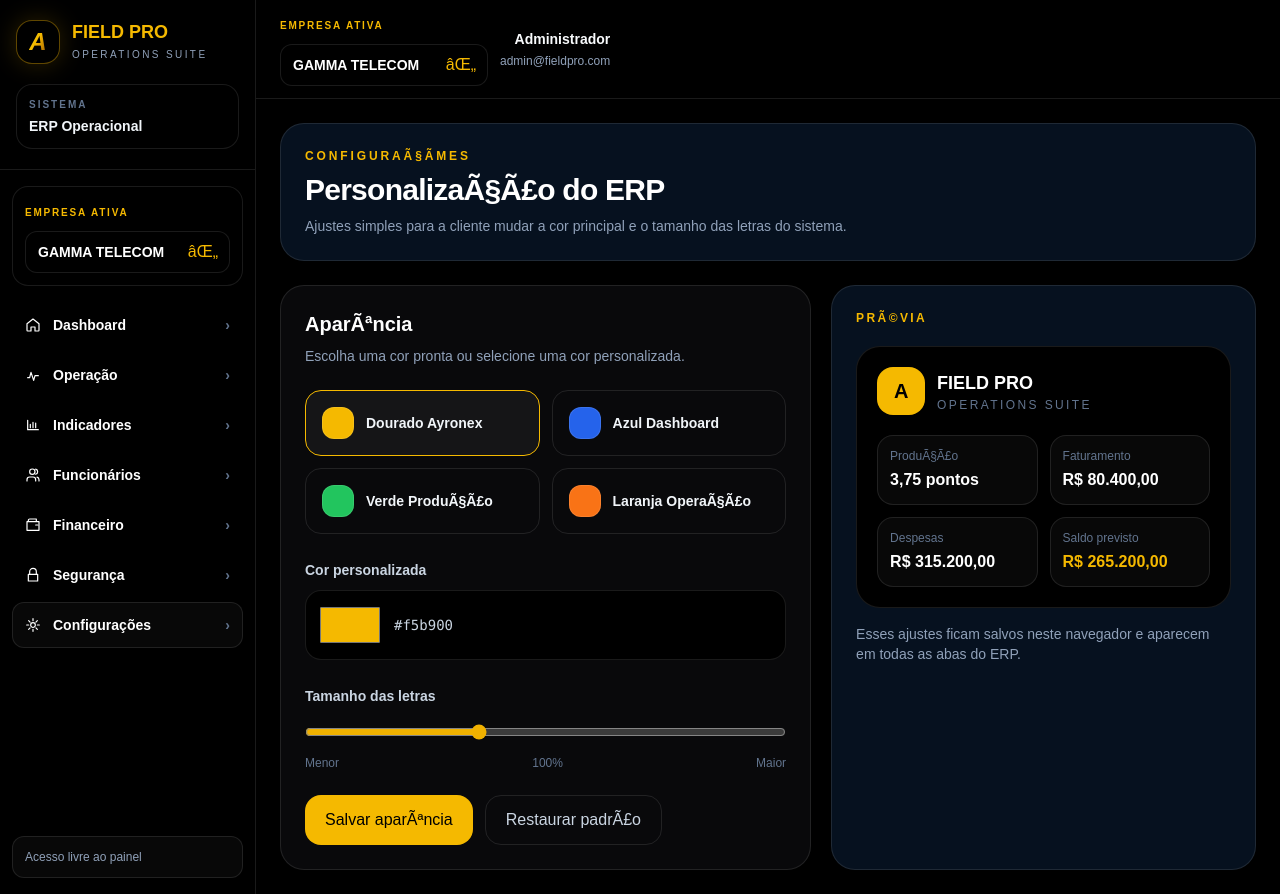
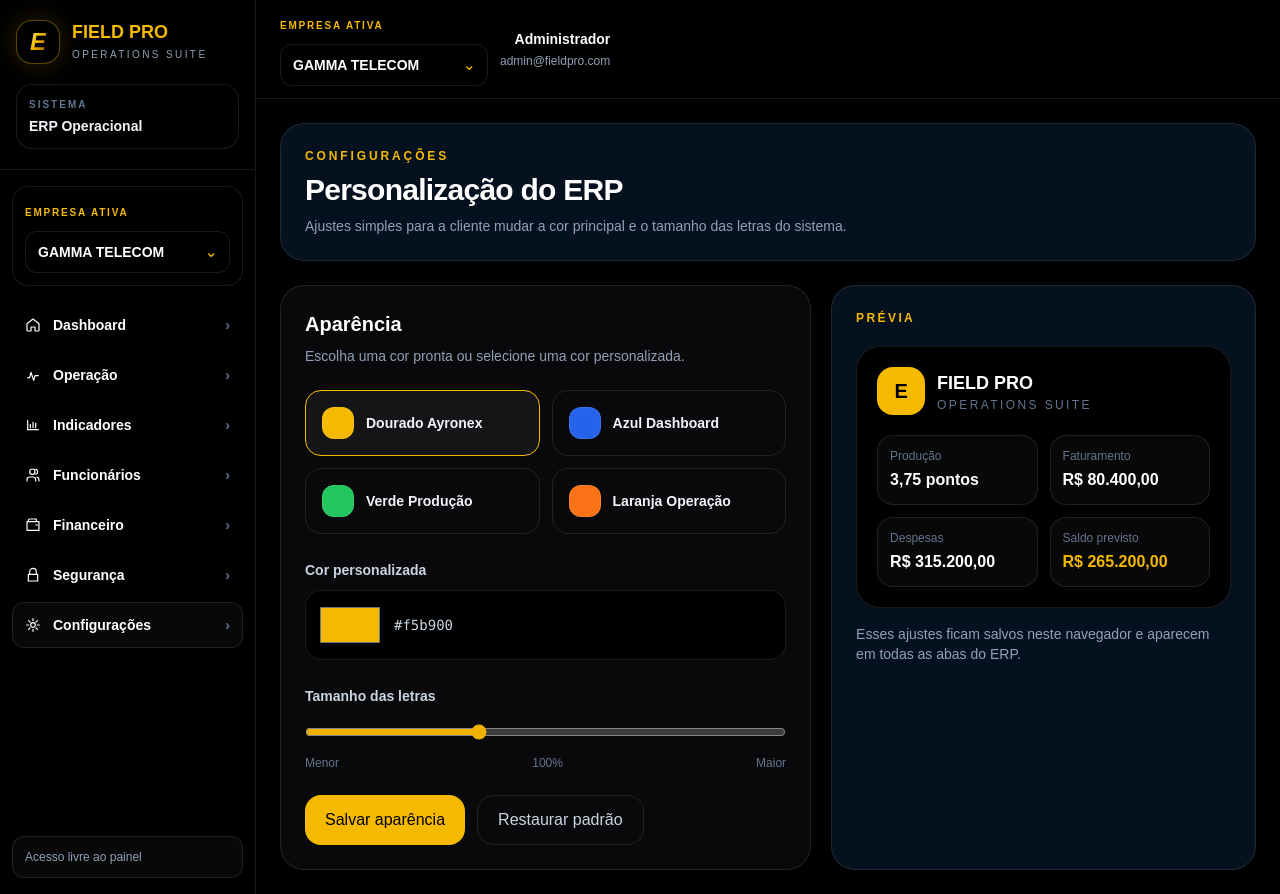
Before and after one commit to lucasldsilva30-arch/field-pro-demo, a Next.js app: page /configuracoes in a window 1280 px wide. Built offline with nearby package versions, Linux system fonts and the light colour scheme.

Commit message:
fix: clean ui labels and reset demo cache

```diff
--- a/app/api/auth/login/route.ts
+++ b/app/api/auth/login/route.ts
@@ -8,7 +8,7 @@ export async function POST(req: NextRequest) {
   const expectedPassword = getCurrentPassword();
 
   if (password !== expectedPassword) {
-    return NextResponse.json({ error: "Senha invÃ¡lida." }, { status: 401 });
+    return NextResponse.json({ error: "Senha inválida." }, { status: 401 });
   }
 
   const response = NextResponse.json({ success: true });
--- a/app/configuracoes/page.tsx
+++ b/app/configuracoes/page.tsx
@@ -6,8 +6,8 @@ import { useErpTheme } from "@/hooks/use-erp-theme";
 const colorOptions = [
   { label: "Dourado Ayronex", value: "#f5b900" },
   { label: "Azul Dashboard", value: "#2563eb" },
-  { label: "Verde ProduÃ§Ã£o", value: "#22c55e" },
-  { label: "Laranja OperaÃ§Ã£o", value: "#f97316" },
+  { label: "Verde Produção", value: "#22c55e" },
+  { label: "Laranja Operação", value: "#f97316" },
 ];
 
 export default function ConfiguracoesPage() {
@@ -17,8 +17,8 @@ export default function ConfiguracoesPage() {
     <ErpShell active="configuracoes">
       <section className="space-y-6">
         <header className="rounded-3xl border border-white/10 bg-[#06111f] p-6 shadow-2xl shadow-black/30">
-          <p className="text-xs font-extrabold uppercase tracking-[0.24em] erp-accent-text">ConfiguraÃ§Ãµes</p>
-          <h1 className="mt-2 text-3xl font-black tracking-tight text-white">PersonalizaÃ§Ã£o do ERP</h1>
+          <p className="text-xs font-extrabold uppercase tracking-[0.24em] erp-accent-text">Configurações</p>
+          <h1 className="mt-2 text-3xl font-black tracking-tight text-white">Personalização do ERP</h1>
           <p className="mt-2 max-w-3xl text-sm text-slate-400">
             Ajustes simples para a cliente mudar a cor principal e o tamanho das letras do sistema.
           </p>
@@ -26,7 +26,7 @@ export default function ConfiguracoesPage() {
 
         <section className="grid gap-5 lg:grid-cols-[1fr_0.8fr]">
           <article className="rounded-3xl border border-white/10 bg-zinc-950 p-6">
-            <h2 className="text-xl font-black text-white">AparÃªncia</h2>
+            <h2 className="text-xl font-black text-white">Aparência</h2>
             <p className="mt-2 text-sm text-slate-400">Escolha uma cor pronta ou selecione uma cor personalizada.</p>
 
             <div className="mt-6 grid gap-3 sm:grid-cols-2">
@@ -82,30 +82,30 @@ export default function ConfiguracoesPage() {
                 onClick={() => setTheme(theme)}
                 type="button"
               >
-                Salvar aparÃªncia
+                Salvar aparência
               </button>
               <button
                 className="rounded-2xl border border-white/10 px-5 py-3 text-sm font-bold text-slate-300 transition hover:bg-white/5"
                 onClick={resetTheme}
                 type="button"
               >
-                Restaurar padrÃ£o
+                Restaurar padrão
               </button>
             </div>
           </article>
 
           <article className="rounded-3xl border border-white/10 bg-[#06111f] p-6">
-            <p className="text-xs font-extrabold uppercase tracking-[0.2em] erp-accent-text">PrÃ©via</p>
+            <p className="text-xs font-extrabold uppercase tracking-[0.2em] erp-accent-text">Prévia</p>
             <div className="mt-5 rounded-3xl border border-white/10 bg-black p-5">
               <div className="flex items-center gap-3">
-                <div className="grid size-12 place-items-center rounded-2xl bg-[var(--erp-accent)] text-xl font-black text-black">A</div>
+                <div className="grid size-12 place-items-center rounded-2xl bg-[var(--erp-accent)] text-xl font-black text-black">E</div>
                 <div>
                   <p className="text-lg font-black text-white">FIELD PRO</p>
                   <p className="text-xs tracking-[0.2em] text-slate-500">OPERATIONS SUITE</p>
                 </div>
               </div>
               <div className="mt-5 grid grid-cols-2 gap-3">
-                <PreviewMetric label="ProduÃ§Ã£o" value="3,75 pontos" />
+                <PreviewMetric label="Produção" value="3,75 pontos" />
                 <PreviewMetric label="Faturamento" value="R$ 80.400,00" />
                 <PreviewMetric label="Despesas" value="R$ 315.200,00" />
                 <PreviewMetric label="Saldo previsto" value="R$ 265.200,00" accent />
--- a/app/login/page.tsx
+++ b/app/login/page.tsx
@@ -22,13 +22,13 @@ export default function LoginPage() {
       });
 
       if (!response.ok) {
-        throw new Error("Senha invÃ¡lida.");
+        throw new Error("Senha inválida.");
       }
 
       router.push("/dashboard");
       router.refresh();
     } catch (loginError) {
-      setError(loginError instanceof Error ? loginError.message : "NÃ£o foi possÃ­vel entrar.");
+      setError(loginError instanceof Error ? loginError.message : "Não foi possível entrar.");
     } finally {
       setLoading(false);
     }
--- a/components/erp-shell.tsx
+++ b/components/erp-shell.tsx
@@ -114,7 +114,7 @@ function LogoMark() {
   return (
     <div className="grid size-11 place-items-center rounded-2xl border border-yellow-500/40 bg-black shadow-[0_0_24px_rgba(245,185,0,0.18)]">
       <span className="bg-gradient-to-br from-yellow-200 via-yellow-500 to-yellow-800 bg-clip-text text-2xl font-black italic text-transparent">
-        A
+        E
       </span>
     </div>
   );
@@ -163,7 +163,7 @@ function CompanySelector({
             </option>
           ))}
         </select>
-        <span className="pointer-events-none absolute right-3 top-1/2 -translate-y-1/2 erp-accent-text">âŒ„</span>
+        <span className="pointer-events-none absolute right-3 top-1/2 -translate-y-1/2 erp-accent-text">⌄</span>
       </div>
     </label>
   );
--- a/hooks/use-erp-data.ts
+++ b/hooks/use-erp-data.ts
@@ -5,7 +5,7 @@ import { COMPANY_STORAGE_KEY, DEFAULT_COMPANY, filterErpDataByCompany, isCompany
 import { defaultErpData } from "@/lib/defaults";
 import type { CompanyName, ConectaCode, Employee, ErpData, FinanceEntry, ProductionRecord, VrRecord } from "@/lib/types";
 
-const STORAGE_KEY = "fieldpro-erp-v2";
+const STORAGE_KEY = "fieldpro-erp-v3";
 const COMPANY_CHANGE_EVENT = "fieldpro-company-change";
 
 export function useErpData() {
--- a/lib/employees.ts
+++ b/lib/employees.ts
@@ -9,36 +9,36 @@ export const employeeSheetSources = [] as const;
 
 export const employeeColumns = [
   { key: "re", label: "RE" },
-  { key: "situacao", label: "SituaÃ§Ã£o" },
-  { key: "funcionario", label: "FuncionÃ¡rio" },
+  { key: "situacao", label: "Situação" },
+  { key: "funcionario", label: "Funcionário" },
   { key: "cargo", label: "Cargo" },
   { key: "seguimento", label: "Seguimento" },
   { key: "equipe", label: "Equipe" },
   { key: "projeto", label: "Projeto" },
   { key: "vrDia", label: "R$ VR Dia" },
   { key: "vt", label: "R$ VT" },
-  { key: "salario", label: "SalÃ¡rio" },
+  { key: "salario", label: "Salário" },
   { key: "clt", label: "CLT" },
   { key: "carro", label: "Carro" },
   { key: "placa", label: "Placa" },
-  { key: "admissao", label: "AdmissÃ£o" },
+  { key: "admissao", label: "Admissão" },
   { key: "vencimentoContrato45", label: "Contrato 45 dias" },
   { key: "vencimentoContrato90", label: "Contrato 90 dias" },
   { key: "eSocial", label: "E-social" },
-  { key: "cracha", label: "CrachÃ¡" },
-  { key: "cartaoVrVa", label: "CartÃ£o VR/VA" },
+  { key: "cracha", label: "Crachá" },
+  { key: "cartaoVrVa", label: "Cartão VR/VA" },
   { key: "cpf", label: "CPF" },
   { key: "rg", label: "RG" },
-  { key: "nomeMae", label: "Nome mÃ£e" },
+  { key: "nomeMae", label: "Nome mãe" },
   { key: "nomePai", label: "Nome pai" },
   { key: "dataNascimento", label: "Nascimento" },
-  { key: "enderecoCompleto", label: "EndereÃ§o completo" },
+  { key: "enderecoCompleto", label: "Endereço completo" },
   { key: "nrs1035", label: "NRS 10/35" },
   { key: "vencimentoNrs", label: "Vencimento NRS" },
   { key: "possuiNrs", label: "Possui NRS?" },
   { key: "nrsVencido", label: "NRS vencido?" },
-  { key: "feriasVencidas", label: "FÃ©rias vencidas?" },
-  { key: "podeTirarFerias", label: "Pode tirar fÃ©rias?" },
+  { key: "feriasVencidas", label: "Férias vencidas?" },
+  { key: "podeTirarFerias", label: "Pode tirar férias?" },
 ] as const;
 
 export type EmployeeColumnKey = (typeof employeeColumns)[number]["key"];
```
